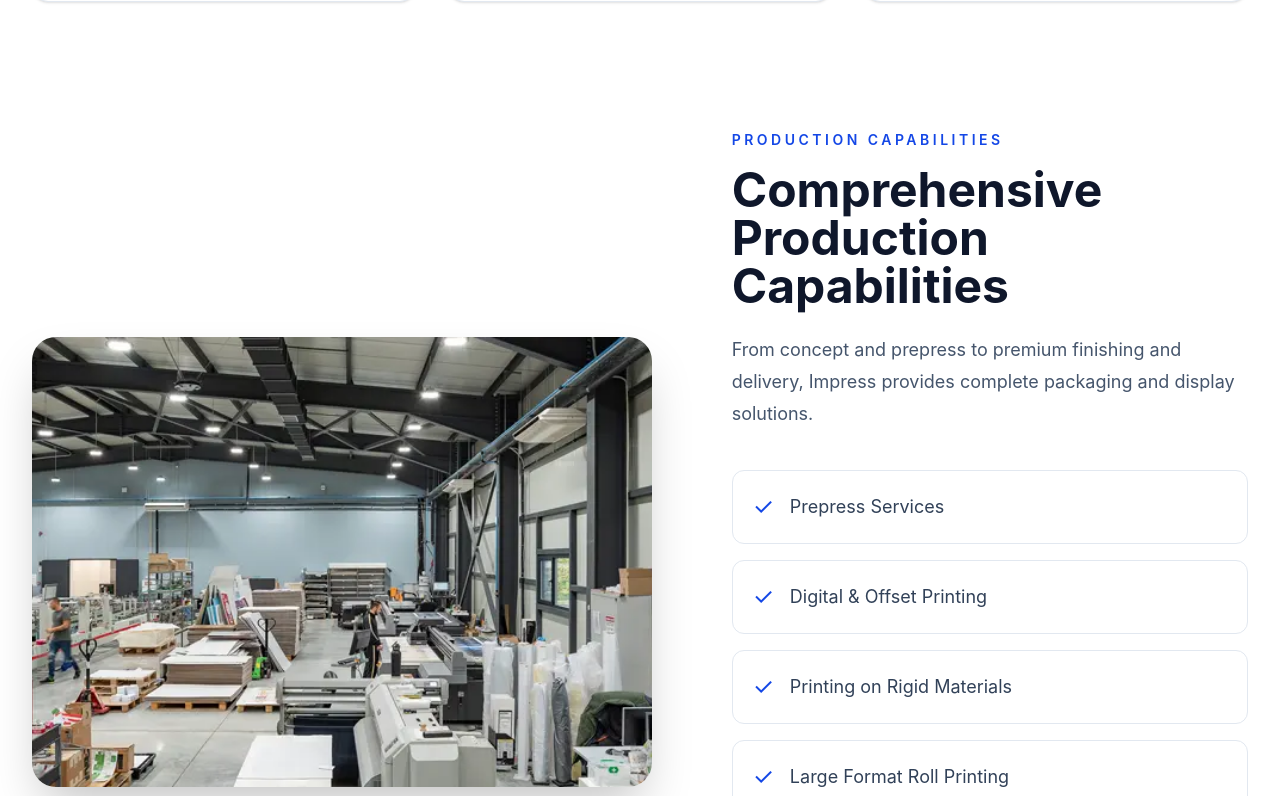
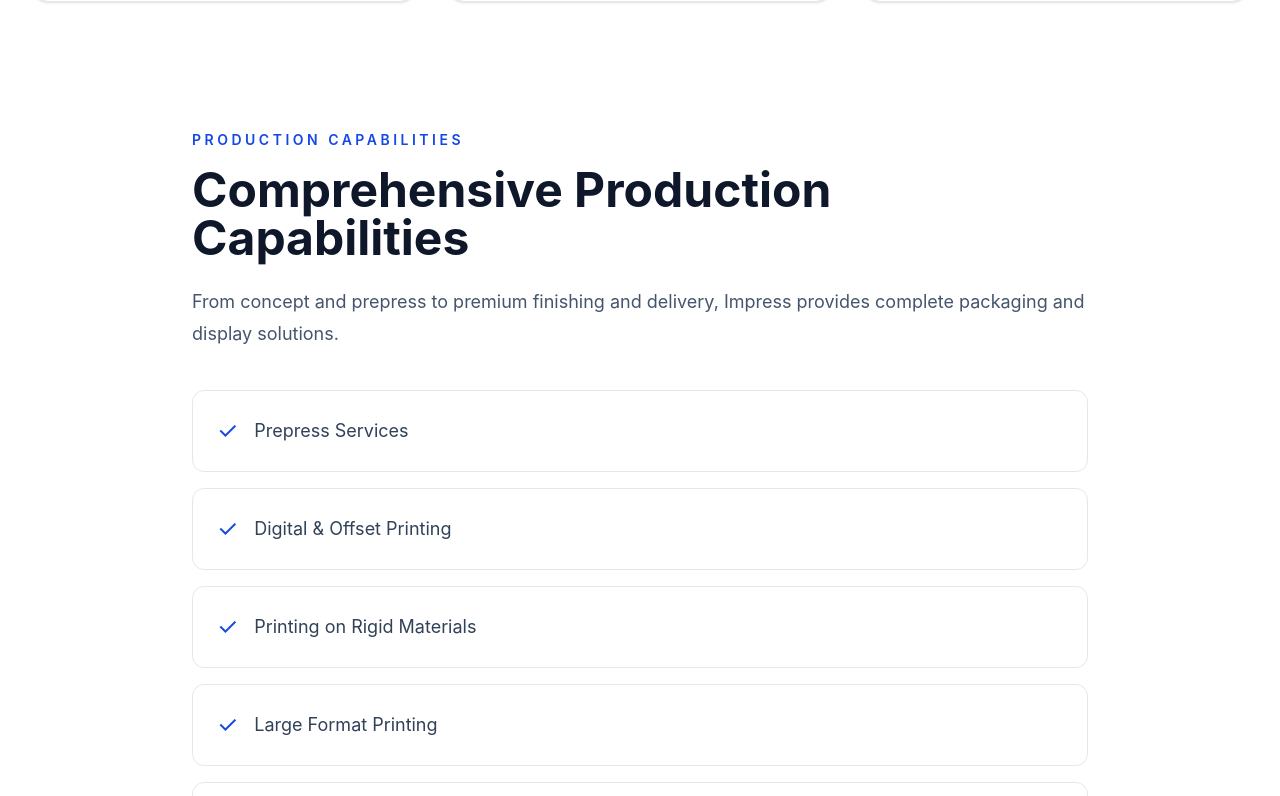
Before and after one commit to svetoslavsgeorgiev84/impress-digital-platform, a React (Vite) app in the folder impress-spa/: page / in a window 1280 px wide. Shown: the part 2464-3260 px from the top of the page. Built offline with nearby package versions, Linux system fonts and the light colour scheme.

Commit message:
feat: enhance solution cards with image galleries and update translations

```diff
--- a/impress-spa/src/i18n/locales/bg/translation.json
+++ b/impress-spa/src/i18n/locales/bg/translation.json
@@ -48,7 +48,7 @@
         "item1": "Предпечатни услуги",
         "item2": "Дигитален и офсетов печат",
         "item3": "Печат върху твърди материали",
-        "item4": "Широкоформатен ролен печат",
+        "item4": "Широкоформатен печат",
         "item5": "Довършителни операции",
         "item6": "Индивидуални решения за опаковки"
     },
--- a/impress-spa/src/i18n/locales/de/translation.json
+++ b/impress-spa/src/i18n/locales/de/translation.json
@@ -48,7 +48,7 @@
         "item1": "Druckvorstufen-Service",
         "item2": "Digital- und Offsetdruck",
         "item3": "Druck auf starren Materialien",
-        "item4": "Großformatiger Rollendruck",
+        "item4": "Großformatdruck",
         "item5": "Weiterverarbeitung",
         "item6": "Individuelle Verpackungslösungen"
     },
--- a/impress-spa/src/i18n/locales/en/translation.json
+++ b/impress-spa/src/i18n/locales/en/translation.json
@@ -48,7 +48,7 @@
         "item1": "Prepress Services",
         "item2": "Digital & Offset Printing",
         "item3": "Printing on Rigid Materials",
-        "item4": "Large Format Roll Printing",
+        "item4": "Large Format Printing",
         "item5": "Finishing Operations",
         "item6": "Custom Packaging Solutions"
     },
--- a/impress-spa/src/i18n/locales/fr/translation.json
+++ b/impress-spa/src/i18n/locales/fr/translation.json
@@ -48,7 +48,7 @@
     "item1": "Services de Prépresse",
     "item2": "Impression Numérique et Offset",
     "item3": "Impression sur Matériaux Rigides",
-    "item4": "Impression Grand Format sur Bobine",
+    "item4": "Impression Grand Format",
     "item5": "Opérations de Finition",
     "item6": "Solutions d'Emballage Sur Mesure"
   },
--- a/impress-spa/src/sections/Capabilities/Capabilities.tsx
+++ b/impress-spa/src/sections/Capabilities/Capabilities.tsx
@@ -17,23 +17,7 @@ function Capabilities() {
     return (
         <Section id="production">
             <Container>
-                <div className="grid gap-20 lg:grid-cols-[1.2fr_1fr] lg:items-center">
-                    <div>
-                        <img
-                            src={productionImage}
-                            alt="Impress production"
-                            loading="lazy"
-                            className="
-                            h-[280px]
-                            w-full
-                            rounded-3xl
-                            object-cover
-                            shadow-2xl
-                            sm:h-[350px]
-                            lg:h-[450px]
-                        "
-                        />
-                    </div>
+                <div className="mx-auto max-w-4xl">
 
                     <div>
                         <p className="text-base font-semibold uppercase tracking-[0.25em] text-blue-700 md:text-sm">
@@ -59,11 +43,12 @@ function Capabilities() {
                                     rounded-xl
                                     border
                                     border-slate-200
-                                    p-5
+                                    p-6
+                                    text-lg
                                     transition-all
                                     duration-300
                                     hover:border-blue-200
-                                    hover:translate-x-2
+                                    hover:translate-x-1
                                     hover:shadow-md
                                     "
                                 >
```
